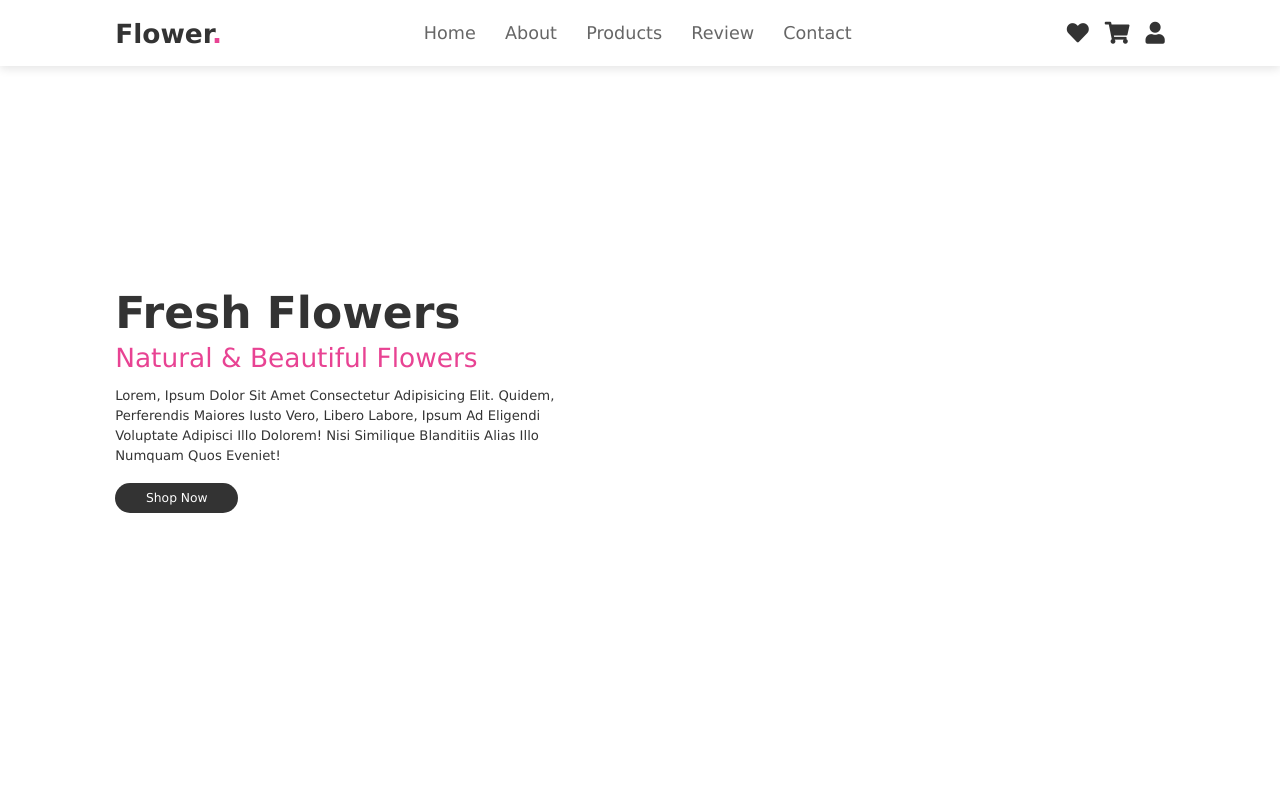
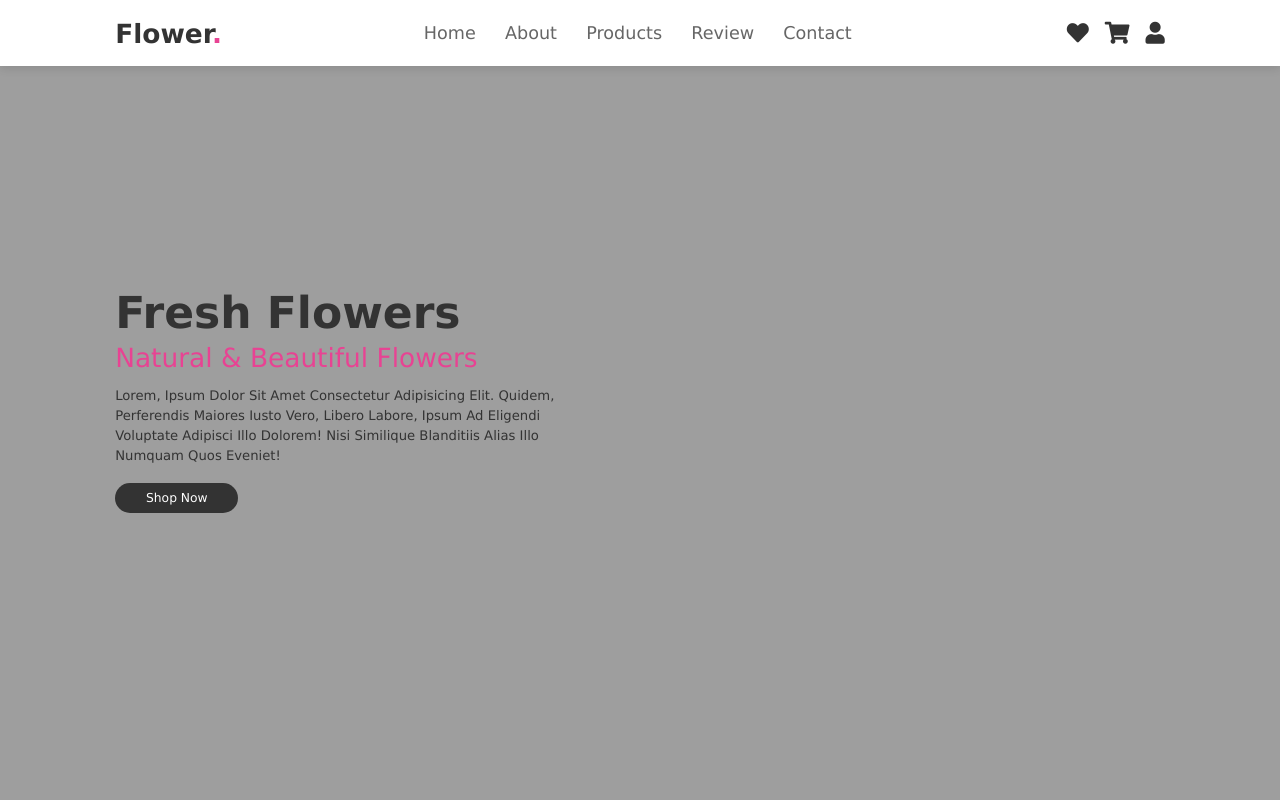
Before and after one commit to nisha-soni-1/E-Commerce-Flower-Shop-Website, a plain HTML site: page index.html in a window 1280 px wide. Shown: the top 800 px of the page. Drawn offline with Linux system fonts and the light colour scheme; the site is published under a folder, as on GitHub Pages, so addresses that start at the root find nothing.

Commit message:
Fix background image path in home class

```diff
--- a/Asset/stylesheet.css
+++ b/Asset/stylesheet.css
@@ -115,7 +115,7 @@ header .fa-bars {
   display: flex;
   align-items: center;
   min-height: 100vh;
-  background: url(/Asset/image/home\ img.jpg) no-repeat;
+  background: url(./image/home\ img.jpg) no-repeat;
   background-size: cover;
   background-position: center;
 }
```
